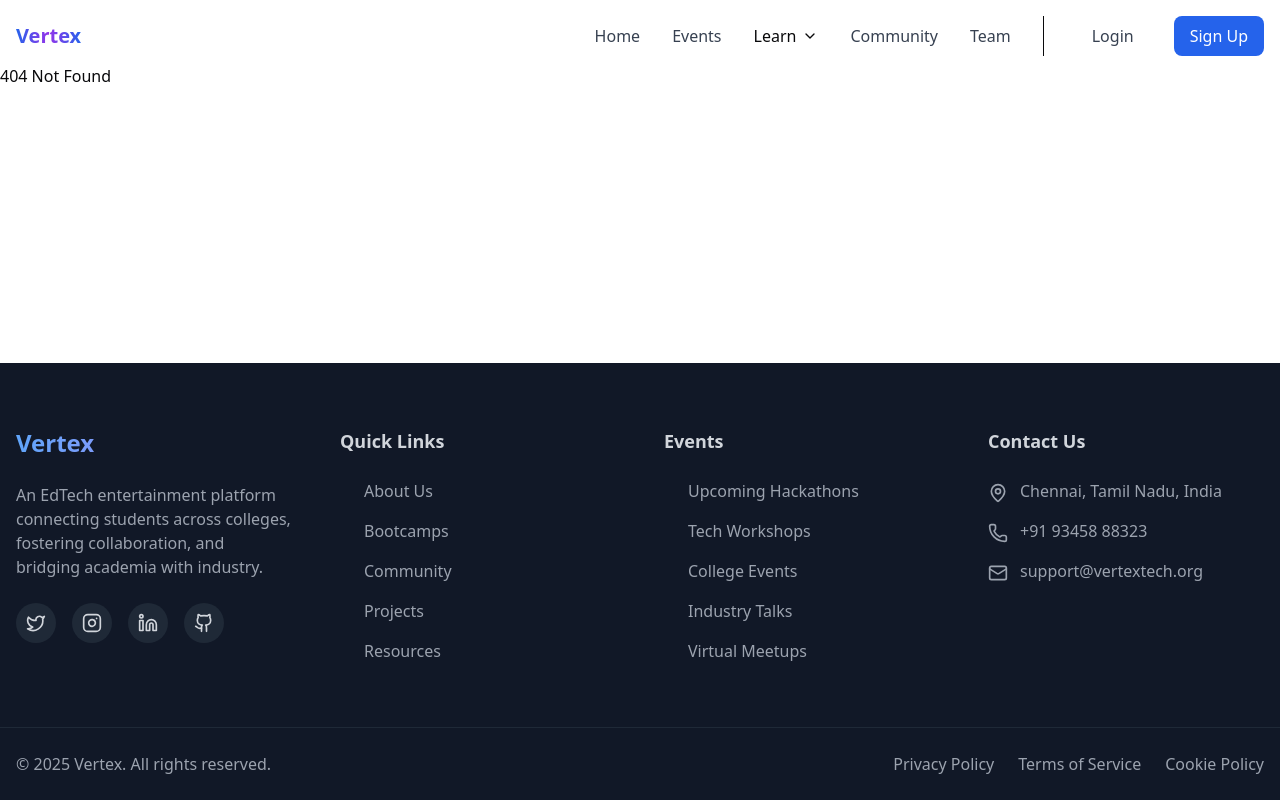
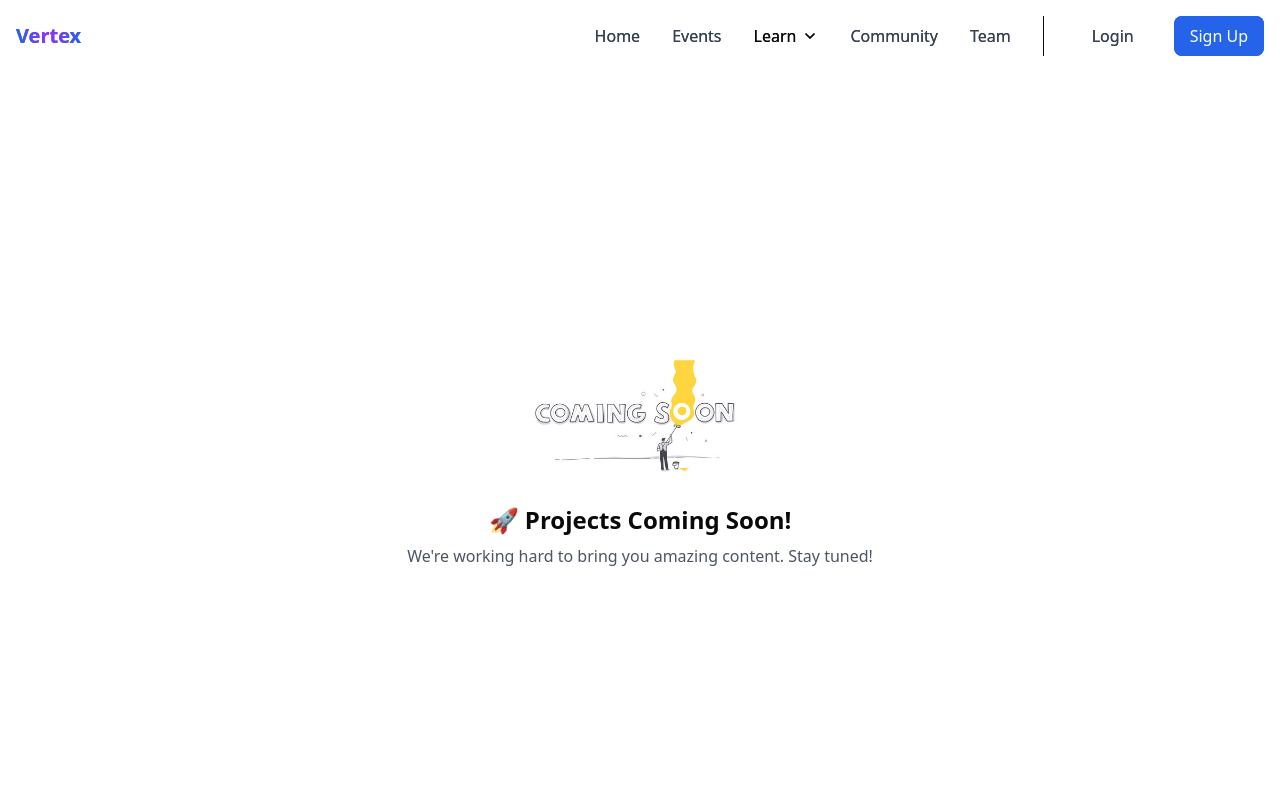
Before and after one commit to VertexInnovation/portfolio-website, a React (Vite) app: page /learn/projects in a window 1280 px wide. Shown: the top 800 px of the page. Built offline with nearby package versions, Linux system fonts and the light colour scheme.

Commit message:
Added CommingSoon.tsx in pages and added LearnPages folder under pages which has all the submenu of learn pages

```diff
--- a/src/App.tsx
+++ b/src/App.tsx
@@ -13,6 +13,9 @@ import ForgotPassword from './components/Sign/ForgotPassword';
 import Profile from './components/Sign/Profile';
 import ErrorBoundary from './components/ErrorBoundary.tsx';
 import Submissions from "./pages/Submissions";
+import Courses from "./pages/LearnPages/Courses";
+import Projects from "./pages/LearnPages/Projects";
+import Resources from "./pages/LearnPages/Resources";
 import { GoogleOAuthProvider } from '@react-oauth/google'; // Import GoogleOAuthProvider
 
 function App() {
@@ -42,7 +45,9 @@ function App() {
               <Route path="/submissions" element={<Submissions />} />
 
               <Route path= "/community" element={<Community />} />
-
+              <Route path="/learn/courses" element={<Courses />} />
+              <Route path="/learn/projects" element={<Projects />} />
+              <Route path="/learn/resources" element={<Resources />} />
             </Routes>
           </main>
           <Footer />
--- /dev/null
+++ b/src/components/ComingSoon.tsx
@@ -0,0 +1,21 @@
+interface ComingSoonProps {
+    pageName: string;
+  }
+
+  function ComingSoon({ pageName }: ComingSoonProps) {
+    return (
+      <div className="text-center">
+        <img
+          src="../src/assets/ComingSoon.jpg"
+          alt="Coming Soon"
+          className="w-64 mx-auto"
+        />
+        <h1 className="text-2xl font-semibold mt-4">🚀 {pageName} Coming Soon!</h1>
+        <p className="text-gray-600 mt-2">
+          We're working hard to bring you amazing content. Stay tuned!
+        </p>
+      </div>
+    );
+  }
+
+  export default ComingSoon;
--- /dev/null
+++ b/src/pages/LearnPages/Courses.tsx
@@ -0,0 +1,15 @@
+import Navbar from "../../components/Navbar";
+import ComingSoon from "../../components/ComingSoon";
+
+function Courses() {
+  return (
+    <div>
+      <Navbar />
+      <div className="flex items-center justify-center h-screen">
+        <ComingSoon pageName="Courses" />
+      </div>
+    </div>
+  );
+}
+
+export default Courses;
--- /dev/null
+++ b/src/pages/LearnPages/Projects.tsx
@@ -0,0 +1,15 @@
+import Navbar from "../../components/Navbar";
+import ComingSoon from "../../components/ComingSoon";
+
+function Projects() {
+  return (
+    <div>
+      <Navbar />
+      <div className="flex items-center justify-center h-screen">
+        <ComingSoon pageName="Projects" />
+      </div>
+    </div>
+  );
+}
+
+export default Projects;
--- /dev/null
+++ b/src/pages/LearnPages/Resources.tsx
@@ -0,0 +1,15 @@
+import Navbar from "../../components/Navbar";
+import ComingSoon from "../../components/ComingSoon";
+
+function Resources() {
+  return (
+    <div>
+      <Navbar />
+      <div className="flex items-center justify-center h-screen">
+        <ComingSoon pageName="Resources" />
+      </div>
+    </div>
+  );
+}
+
+export default Resources;
```
Also changed, not shown: src/assets/ComingSoon.jpg (added).
